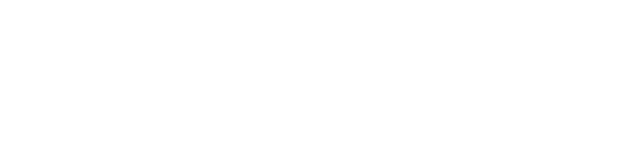
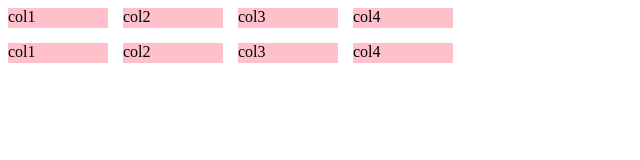
Before and after one commit to arsa-sans/HTML-CSS-Exercise, a plain HTML site: page 17 Latihan HTML CSS/Lesson 11/11c.html in a window 1280 px wide. Shown: the whole page, without its empty margins (0-640 px from the left). Drawn offline with Linux system fonts and the light colour scheme.

Commit message:
Lesson 11

```diff
--- a/17 Latihan HTML CSS/Lesson 11/11c.html
+++ b/17 Latihan HTML CSS/Lesson 11/11c.html
@@ -7,15 +7,25 @@
   <style>
     .container{
       display: grid;
+      grid-template-columns: 100px 100px 100px 100px;
+      grid-template-rows: 20px 20px;
+      gap: 15px;
+    }
+    .item{
+      background-color: pink;
     }
   </style>
 </head>
 <body>
   <div class="container">
-    <div class="item1"></div>
-    <div class="item2"></div>
-    <div class="item3"></div>
-    <div class="item4"></div>
+    <div class="item">col1</div>
+    <div class="item">col2</div>
+    <div class="item">col3</div>
+    <div class="item">col4</div>
+    <div class="item">col1</div>
+    <div class="item">col2</div>
+    <div class="item">col3</div>
+    <div class="item">col4</div>
   </div>
 </body>
 </html>
```
